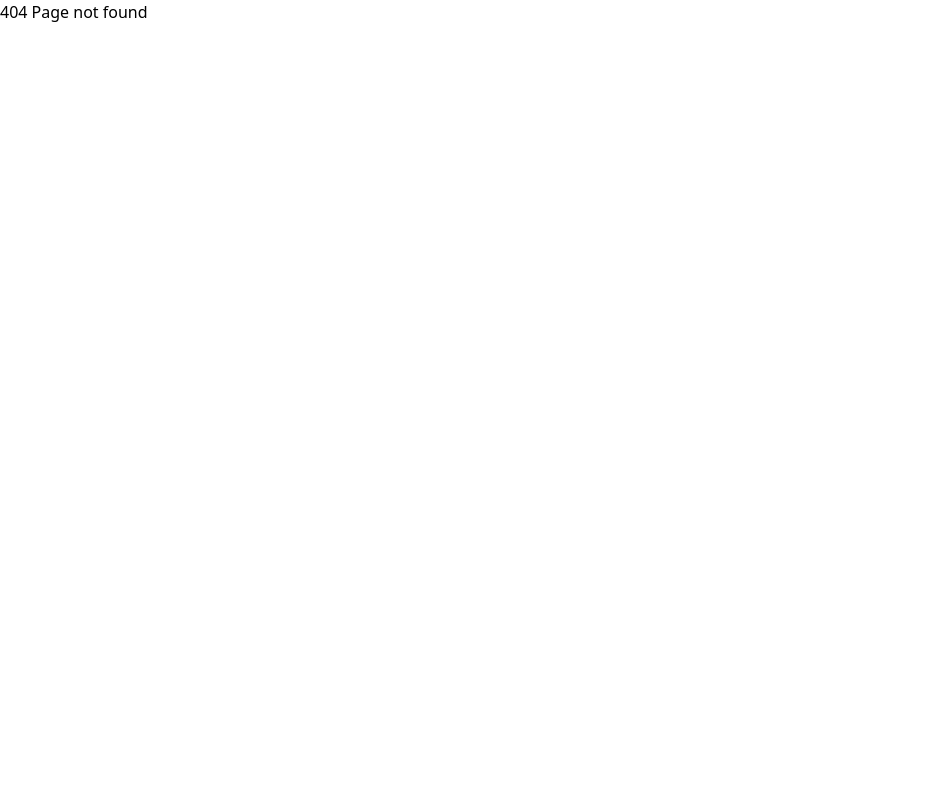
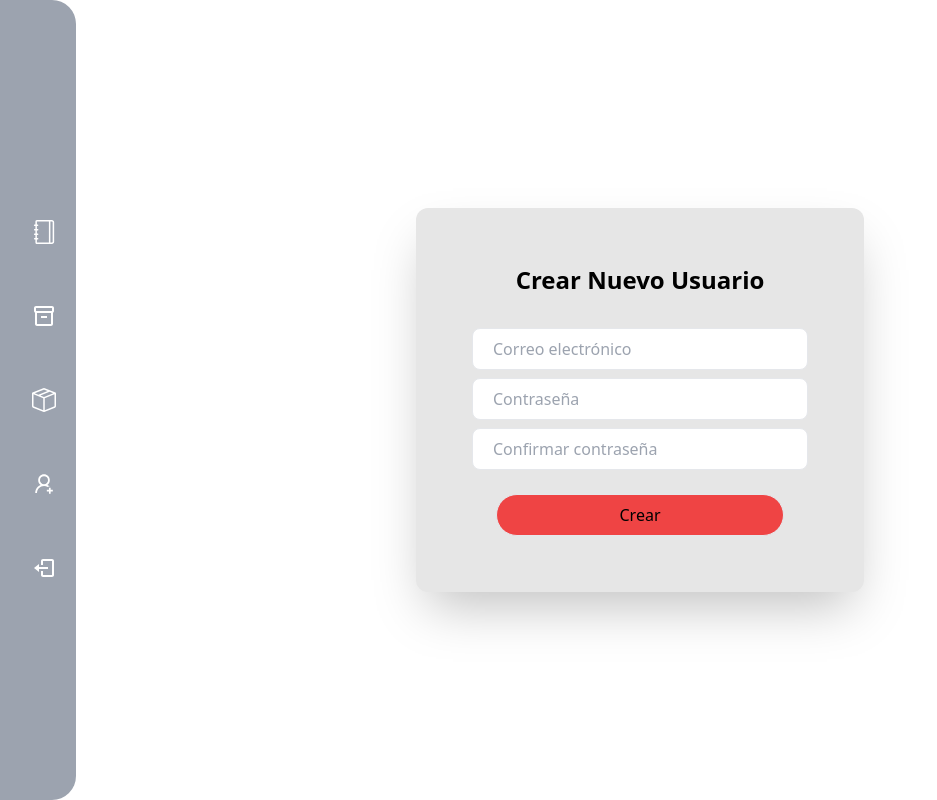
Before and after one commit to TamalitoDePuerco/front, a React (Vite) app in the folder TAQUERIA_EL_PRIMO/: page /add in a window 1280 px wide. Before the commit this address had no page. Shown: the whole page, without its empty margins (0-937 px from the left). Built offline with nearby package versions, Linux system fonts and the light colour scheme.

Commit message:
se anadio la clase add
se anadio una clase add para anadir usarios y se mejoro el sidebar

```diff
--- a/TAQUERIA_EL_PRIMO/src/App.jsx
+++ b/TAQUERIA_EL_PRIMO/src/App.jsx
@@ -4,6 +4,7 @@ import './App.css';
 import Login from './login/login';
 import Menu from './menu/menu';
 import Inventario from './inventario/inventario';
+import NuevoEmpleado from './Empleados/EmpleadoNuevo';
 
 function App() {
   return (
@@ -12,7 +13,7 @@ function App() {
         <Route exac path="/" element={<Login />} />
         <Route exac path="/menu" element={<Menu />} />
         <Route exac path='/inventario' element={<Inventario/>} />
-
+        <Route exac path='/add' element={<NuevoEmpleado/>} />
         <Route path="*" element={<PageNotFound />} />
       </Routes>
     </Router>
--- /dev/null
+++ b/TAQUERIA_EL_PRIMO/src/Empleados/EmpleadoNuevo.jsx
@@ -0,0 +1,23 @@
+import React from "react";
+import Sidebar from "../components/shared/Siderbar";
+
+function NuevoEmpleado() {
+  return (
+    <div>
+        <div className="relative flex flex-col justify-center items-center min-h-screen overflow-hidden">
+            <div className="w-7/12 p-14 m-auto bg-[#E6E6E6] rounded-xl shadow-2xl lg:max-w-md">
+                <h5 className="text-2xl font-semibold text-center">Crear Nuevo Usuario</h5>
+                <form action="" className="mt-8 w-full">
+                    <input type="text" className="block w-full px-12 py-2 pl-5 mt-2 bg-white border rounded-lg" placeholder="Correo electrónico"/>
+                    <input type="text" className="block w-full px-12 py-2 pl-5 mt-2 bg-white border rounded-lg" placeholder="Contraseña"/>
+                    <input type="text" className="block w-full px-12 py-2 pl-5 mt-2 bg-white border rounded-lg" placeholder="Confirmar contraseña"/>
+                    <button type="button" className="block w-72 px-4 py-2 mt-6 mx-auto bg-red-500 border rounded-3xl hover:bg-red-700">Crear</button>
+                </form>
+            </div>
+        </div>
+      <Sidebar />
+    </div>
+  );
+}
+
+export default NuevoEmpleado;
--- a/TAQUERIA_EL_PRIMO/src/components/shared/Siderbar.jsx
+++ b/TAQUERIA_EL_PRIMO/src/components/shared/Siderbar.jsx
@@ -1,51 +1,121 @@
-import React from "react";
+import React, { useState } from "react";
+import { Link } from "react-router-dom";
 import { SlNotebook } from "react-icons/sl";
 import { MdOutlineInventory2 } from "react-icons/md";
 import { BiLogOut } from "react-icons/bi";
 import { BsBoxSeam } from "react-icons/bs";
+import { AiOutlineUserAdd } from "react-icons/ai";
 
 const Sidebar = () => {
+  const [selectedOption, setSelectedOption] = useState(null);
+
+  const handleOptionClick = (option) => {
+    setSelectedOption(option);
+  };
+
   return (
-    <div className="bg-red-800 fixed left-4 top-1/2 transform -translate-y-1/2 w-25 h-1/2 rounded-3xl flex flex-col justify-center items-center">
-
+    <div className="bg-gray-400 fixed top-1/2 transform -translate-y-1/2 w-25 h-full rounded-e-3xl flex flex-col justify-center items-center">
       <ul className="pl-3 space-y-5">
-        <li className="p-3 rounded-tl-lg rounded-bl-lg hover:bg-[#F8F8F8] group transition-colors">
-          <a href="#" className="p-2 block rounded-lg group-hover:bg-gray-400 transition-colors">
+      <li
+          className={`p-3 rounded-tl-lg rounded-bl-lg group transition-colors ${
+            selectedOption === "notebook"
+              ? "bg-[#F8F8F8]"
+              : "hover:bg-[#F8F8F8]"
+          }`}
+        >
+          <Link
+            to="/menu"
+            className={`p-2 block rounded-lg ${
+              selectedOption === "notebook" ? "bg-red-600" : "hover:bg-red-600"
+            }`}
+            onClick={() => handleOptionClick("notebook")}
+          >
             <div className="flex items-center justify-center">
               <SlNotebook style={{ fontSize: "24px", color: "white" }} />
             </div>
-          </a>
+          </Link>
         </li>
 
-        <li className="p-3 rounded-tl-lg rounded-bl-lg hover:bg-[#F8F8F8] group transition-colors">
-          <a href="#" className="p-2 block rounded-lg group-hover:bg-gray-400 transition-colors">
+        <li
+          className={`p-3 rounded-tl-lg rounded-bl-lg group transition-colors ${
+            selectedOption === "pedidos"
+              ? "bg-[#F8F8F8]"
+              : "hover:bg-[#F8F8F8]"
+          }`}
+        >
+          <Link
+            to="/inventario"
+            className={`p-2 block rounded-lg ${
+              selectedOption === "pedidos" ? "bg-red-600" : "hover:bg-red-600"
+            }`}
+            onClick={() => handleOptionClick("pedidos")}
+          >
+            <div className="flex items-center justify-center">
+              <MdOutlineInventory2 style={{ fontSize: "24px", color: "white" }} />
+            </div>
+          </Link>
+        </li>
+
+        <li
+          className={`p-3 rounded-tl-lg rounded-bl-lg group transition-colors ${
+            selectedOption === "inventario"
+              ? "bg-[#F8F8F8]"
+              : "hover:bg-[#F8F8F8]"
+          }`}
+        >
+          <a
+            href="#"
+            className={`p-2 block rounded-lg ${
+              selectedOption === "inventario" ? "bg-red-600" : "hover:bg-red-600"
+            }`}
+            onClick={() => handleOptionClick("inventario")}
+          >
             <div className="flex items-center justify-center">
               <BsBoxSeam style={{ fontSize: "24px", color: "white" }} />
             </div>
           </a>
         </li>
 
-        <li className="p-3 rounded-tl-lg rounded-bl-lg hover:bg-[#F8F8F8] group transition-colors">
+        <li
+          className={`p-3 rounded-tl-lg rounded-bl-lg group transition-colors ${
+            selectedOption === "nuevoUsuario"
+              ? "bg-[#F8F8F8]"
+              : "hover:bg-[#F8F8F8]"
+          }`}
+        >
           <a
             href="#"
-            className="p-2 block rounded-lg group-hover:bg-gray-400 transition-colors"
+            className={`p-2 block rounded-lg ${
+              selectedOption === "nuevoUsuario" ? "bg-red-600" : "hover:bg-red-600"
+            }`}
+            onClick={() => handleOptionClick("nuevoUsuario")}
           >
             <div className="flex items-center justify-center">
-              <MdOutlineInventory2 style={{ fontSize: "24px", color: "white" }} />
+              <AiOutlineUserAdd style={{ fontSize: "24px", color: "white" }} />
             </div>
           </a>
         </li>
 
-        <li className="p-3 rounded-tl-lg rounded-bl-lg hover:bg-[#F8F8F8] group transition-colors">
+        <li
+          className={`p-3 rounded-tl-lg rounded-bl-lg group transition-colors ${
+            selectedOption === "logout"
+              ? "bg-[#F8F8F8]"
+              : "hover:bg-[#F8F8F8]"
+          }`}
+        >
           <a
             href="#"
-            className="p-2 block rounded-lg group-hover:bg-gray-400 transition-colors"
+            className={`p-2 block rounded-lg ${
+              selectedOption === "logout" ? "bg-red-600" : "hover:bg-red-600"
+            }`}
+            onClick={() => handleOptionClick("logout")}
           >
             <div className="flex items-center justify-center">
               <BiLogOut style={{ fontSize: "24px", color: "white" }} />
             </div>
           </a>
         </li>
+
       </ul>
     </div>
   );
```
